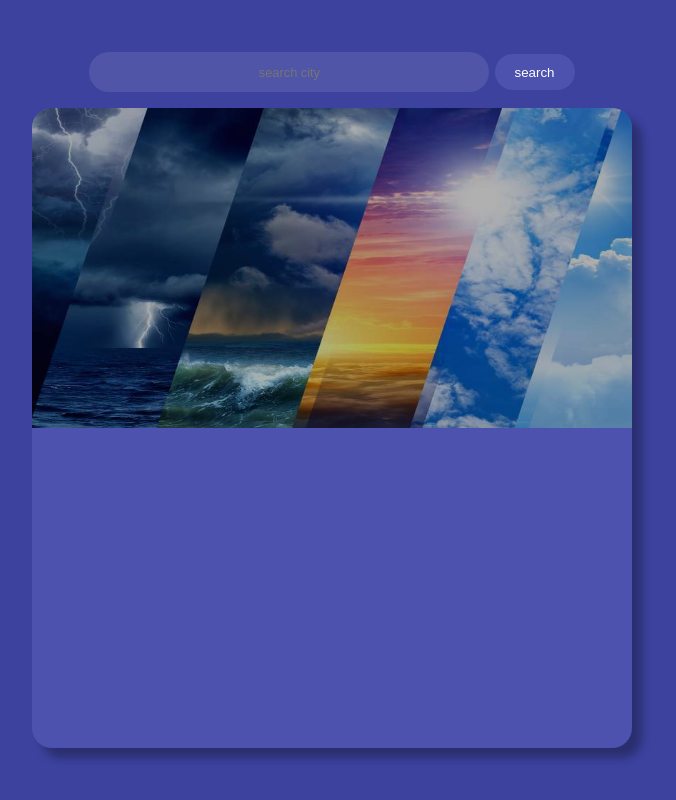
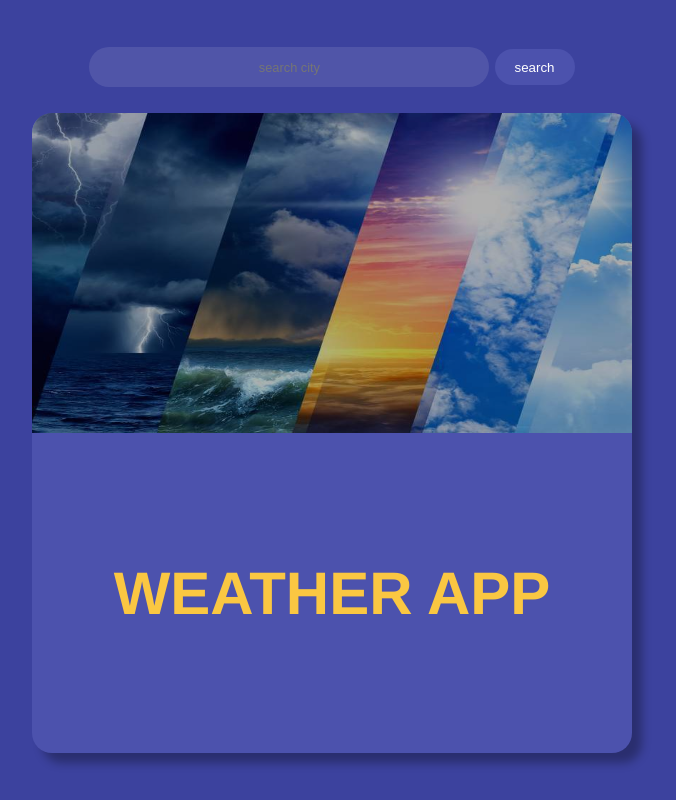
Before and after one commit to bagi24/JS-weather-app, a website: page index.html in a window 1280 px wide. Shown: the whole page, without its empty margins (308-984 px from the left). Drawn offline with Linux system fonts and the light colour scheme.

Commit message:
corrected style

```diff
--- a/index.html
+++ b/index.html
@@ -11,6 +11,7 @@
     <form class="search">
       <input type="text" placeholder="search city" />
       <button type="submit">search</button>
+      <p class="error"></p>
     </form>
 
     <div class="container">
@@ -57,6 +58,10 @@
           </div>
         </div>
       </div>
+
+      <div class="weather-title">
+        <h1>WEATHER APP</h1>
+      </div>
     </div>
 
     <script src="./script.js"></script>
--- a/script.js
+++ b/script.js
@@ -36,14 +36,9 @@ async function getWeatherData(city) {
   return await response.json();
 }
 
-function displayWeather(data) {}
-
 function displayError(message) {
-  const errorDisplay = document.createElement("p");
+  const errorDisplay = document.querySelector(".error");
   errorDisplay.textContent = message;
-  errorDisplay.classList.add("error");
-
-  weatherForm.appendChild(errorDisplay);
 }
 
 function displayWeatherInfo(data) {
@@ -60,9 +55,11 @@ function displayWeatherInfo(data) {
   } = data;
 
   console.log(name);
+  const weatherTitle = document.querySelector(".weather-title");
+  weatherTitle.style.display = "none";
 
   const lowerData = document.querySelector(".lower-data");
-  lowerData.style.visibility = "visible";
+  lowerData.style.display = "block";
 
   const humidityContainer = document.querySelector(".humidityContainer");
   const windContainer = document.querySelector(".windContainer");
@@ -94,6 +91,7 @@ function displayWeatherInfo(data) {
   weatherState.setAttribute("src", icon);
 
   const wetherInfo = document.querySelector(".wether-info");
+  wetherInfo.style.color = "yellow";
 
   wetherInfo.textContent = `${text}`;
 }
--- a/style.css
+++ b/style.css
@@ -58,7 +58,24 @@ body {
   padding: 1em;
   display: flex;
   flex-direction: column;
-  visibility: hidden;
+  display: none;
+}
+
+.weather-title {
+  position: relative;
+  border: none;
+  overflow: hidden;
+  width: 100%;
+  height: 50%;
+  border-bottom-left-radius: 20px;
+  border-bottom-right-radius: 20px;
+  padding: 1em;
+  display: flex;
+  align-items: center;
+  justify-content: center;
+  color: #fac742;
+  font-family: "Franklin Gothic Medium", "Arial Narrow", Arial, sans-serif;
+  font-size: 30px;
 }
 
 .upper-data img {
@@ -107,12 +124,15 @@ body {
   display: flex;
   flex-direction: row;
   flex-wrap: wrap;
+  height: 80%;
 }
 
 .info-block {
   width: 50%;
   display: flex;
   flex-direction: row;
+  align-items: center;
+  justify-content: flex-start;
 }
 
 .info-block-label {
@@ -158,9 +178,13 @@ body {
 }
 
 .error {
-  font-size: 2.5rem;
+  font-size: 0.8rem;
   font-weight: bold;
   color: red;
+  display: flex;
+  align-items: center;
+  justify-content: flex-start;
+  padding: 5px;
 }
 
 .humidityContainer {
```
